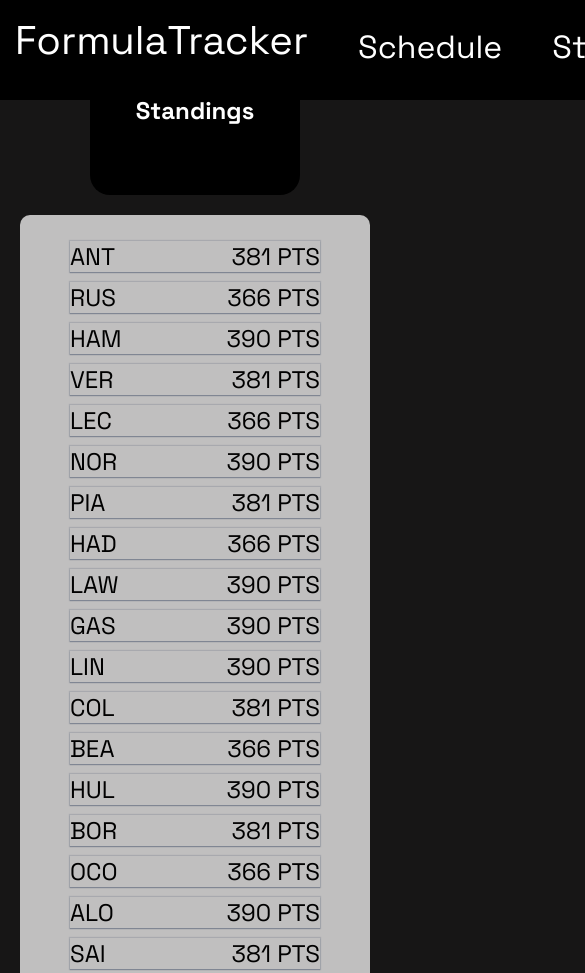
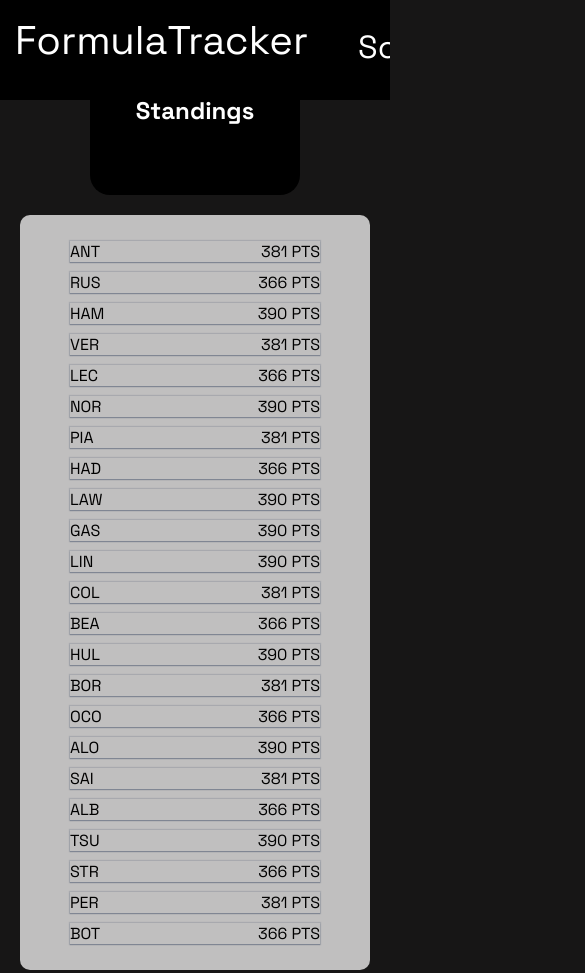
Before and after one commit to Skieo44/uppgift, a plain HTML site: page standings/standings.html in a window 390 px wide. Shown: the top 973 px of the page, 585 px wide, since content can reach past the window. Drawn offline with Linux system fonts and the light colour scheme.

Commit message:
Responsiveness fix

```diff
--- a/style.css
+++ b/style.css
@@ -320,12 +320,14 @@
     }
 }
 
-@media  (max-width: 650px) {
+@media  (max-width: 600px) {
 
-    main{
-
+    html, body {
+    overflow-x: hidden;
     }
-
+    body {
+    position: relative
+    }
 
 
     #calendar-container {
@@ -334,11 +336,20 @@
     }
 
     #header{
+        display: flex;
+        flex: 0 1;
         min-height: 100px;
         height: 100px;
         padding: 15px;
         width: 100%;
-        width: 1000px;
+    }
+
+    .driver-standings-container{
+        display: flex;
+        flex: 0 1;
+        justify-content: center;
+        padding: auto;
+
     }
 
     .driver-name{
@@ -356,10 +367,13 @@
 
     .nav{
         gap: 15px;
+         display: flex;
+        flex-direction: row;
     }
 
     .nav-link{
         font-size: 2rem;
+
     }
 
     #logo{
@@ -371,27 +385,32 @@
     }
 
     .upcoming-bar{
+        display: flex;
+        flex: 0 1;
         width: 100%;
         min-height: 300px;
         height: 100%;
-        width: 1000px;
+
     }
 
     .footer-bar {
         min-height: 500px;
         height: 100%;
         width: 100%;
-        width: 1000px;
+        width: 100vw;
     }
 
-    span{
-        font-size: 24px;
+    .clock{
+        flex-direction: row;
+        flex-shrink: 1;
+        justify-content: center;
+        margin: 15px;
     }
+
+
 
     h2{
         font-size: 2rem;
         margin: 20px 0;
     }
-
-    .standings-container{}
 }
```
